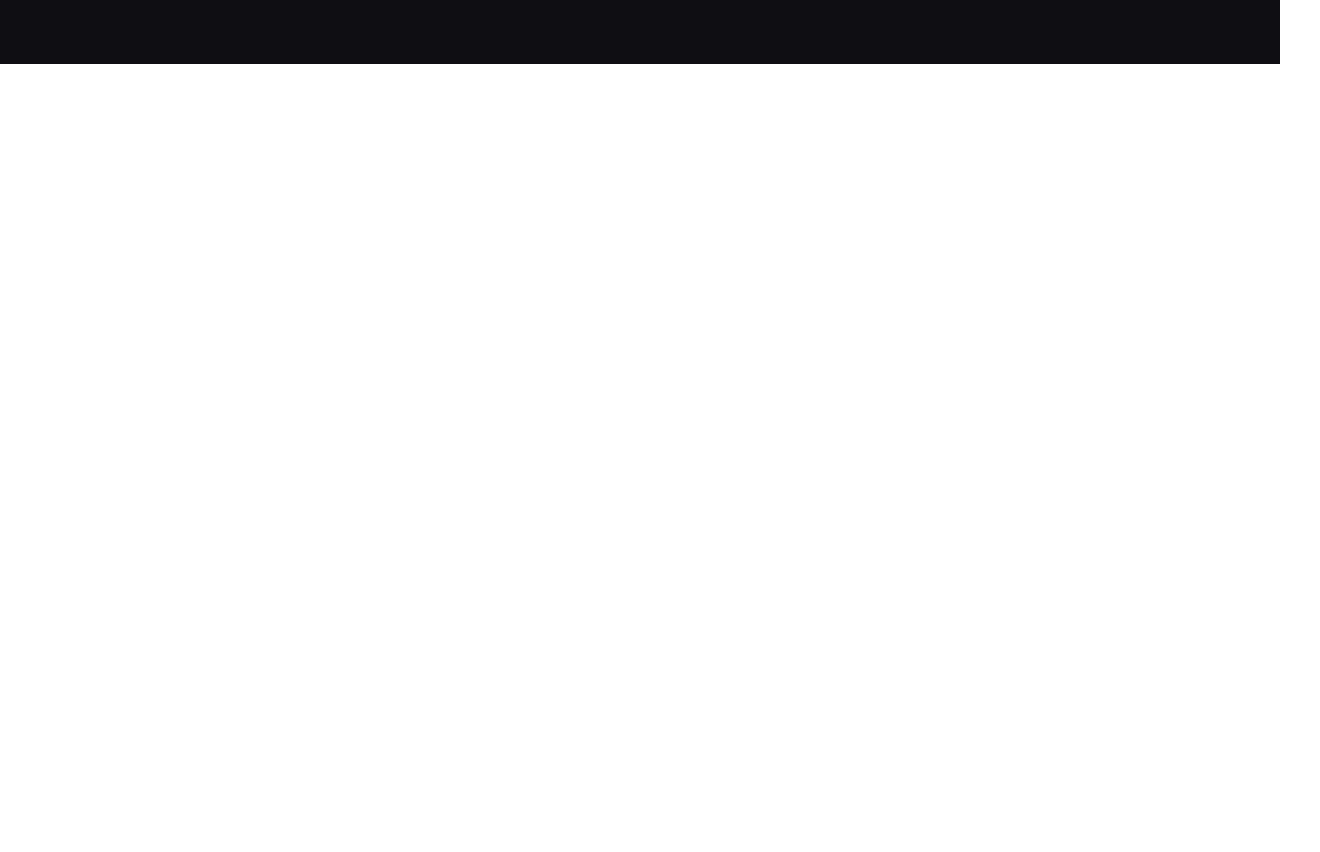
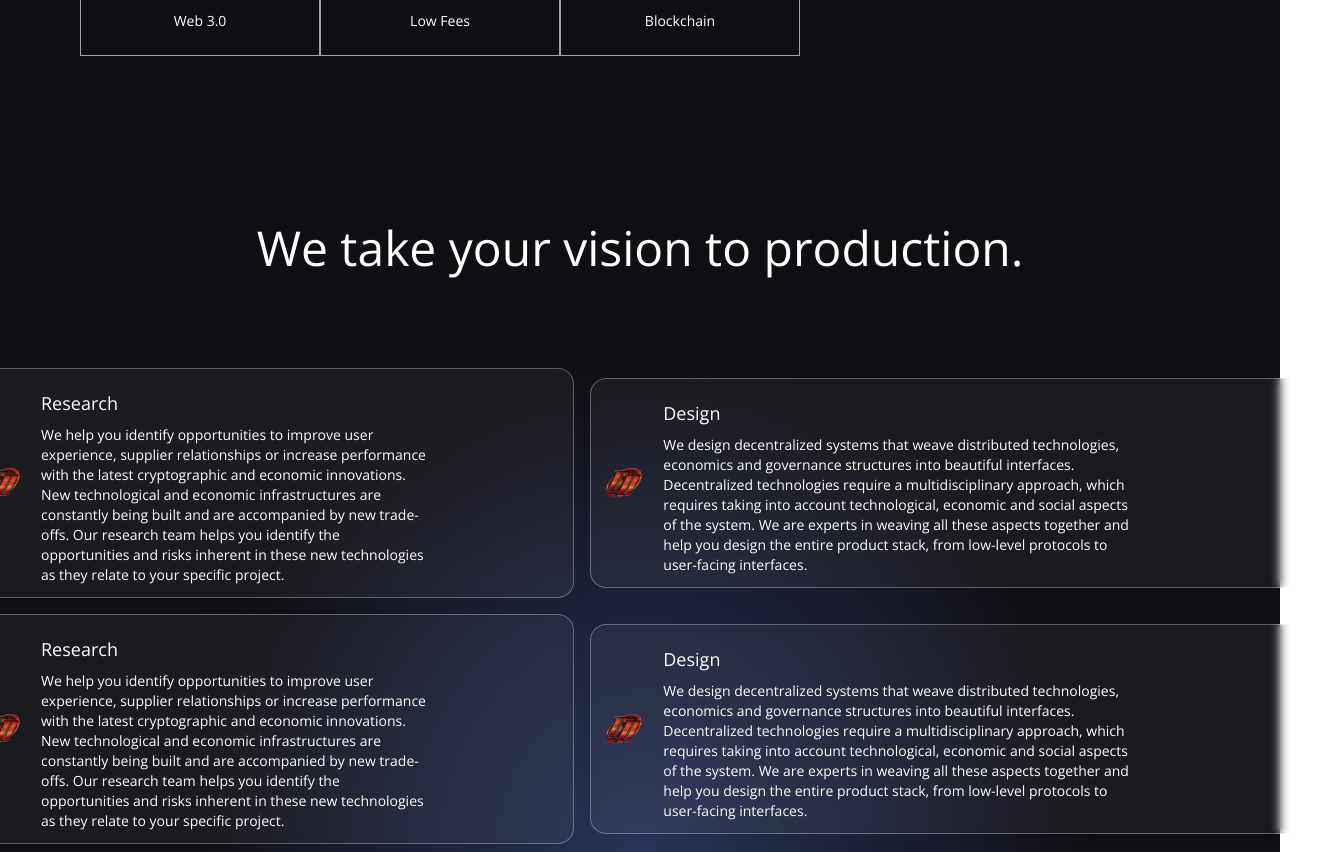
Before and after one commit to aitorzaldua/galiza_labs_website, a Next.js app: page / in a window 1280 px wide. Shown: the part 660-1512 px from the top of the page, 1320 px wide, since content can reach past the window. Before the commit the page ends 800 px from the top, so only its background shows below. Built offline with nearby package versions, Linux system fonts and the light colour scheme.

Commit message:
add services

```diff
--- /dev/null
+++ b/pages/Services.jsx
@@ -0,0 +1,104 @@
+import Image from "next/image";
+import DD from "../images/DraftDigitalLogo.png";
+
+const ServiceCard = ({ color, title, icon, subtitle }) => (
+  <div className="flex flex-row  justify-start items-center white-glassmorphism p-3 m-2 cursor-pointer hover:shadow-xl hover:bg-[#383f51]">
+    <div
+      className={`w-10 h-10 rounded-full flex justify-center items-center ${color}`}
+    >
+      {icon}
+    </div>
+    <div className="ml-5 flex flex-col flex-1">
+      <h1 className="mt-2 text-white text-lg">{title}</h1>
+      <p className="mt-2 text-white text-sm md:w-9/12">{subtitle}</p>
+    </div>
+  </div>
+);
+
+export default function Services() {
+  return (
+    <div className="flex flex-col w-full justify-center items-center gradient-bg-services">
+      <div className="flex mf:flex-row flex-col items-center justify-between py-12 px-4 md:p-20 sm:p-10">
+        <div className="flex-1 flex flex-col justify-start items-start">
+          <h1 className="text-white text-3xl sm:text-5xl py-2">
+            We take your vision to production.
+          </h1>
+        </div>
+      </div>
+
+       <div className="flex-1 flex flex-row justify-start items-center w-[85rem]">
+         <ServiceCard
+           color=""
+           title="Research"
+           icon={<Image src={DD} alt="" />}
+           subtitle={
+             <a>
+               We help you identify opportunities to improve user experience,
+               supplier relationships or increase performance with the latest
+               cryptographic and economic innovations. <br />
+               New technological and economic infrastructures are constantly
+               being built and are accompanied by new trade-offs. Our research
+               team helps you identify the opportunities and risks inherent in
+               these new technologies as they relate to your specific project.
+             </a>
+           }
+         />
+         <ServiceCard
+           color=""
+           title="Design"
+           icon={<Image src={DD} alt="" />}
+           subtitle={
+             <a>
+               We design decentralized systems that weave distributed
+               technologies, economics and governance structures into beautiful
+               interfaces. <br />
+               Decentralized technologies require a multidisciplinary
+               approach, which requires taking into account technological,
+               economic and social aspects of the system. We are experts in
+               weaving all these aspects together and help you design the entire
+               product stack, from low-level protocols to user-facing interfaces.
+             </a>
+           }
+         />
+       </div>
+
+
+       <div className="flex-1 flex flex-row justify-start items-center w-[85rem]">
+         <ServiceCard
+           color=""
+           title="Research"
+           icon={<Image src={DD} alt="" />}
+           subtitle={
+             <a>
+               We help you identify opportunities to improve user experience,
+               supplier relationships or increase performance with the latest
+               cryptographic and economic innovations. <br />
+               New technological and economic infrastructures are constantly
+               being built and are accompanied by new trade-offs. Our research
+               team helps you identify the opportunities and risks inherent in
+               these new technologies as they relate to your specific project.
+             </a>
+           }
+         />
+         <ServiceCard
+           color=""
+           title="Design"
+           icon={<Image src={DD} alt="" />}
+           subtitle={
+             <a>
+               We design decentralized systems that weave distributed
+               technologies, economics and governance structures into beautiful
+               interfaces. <br />
+               Decentralized technologies require a multidisciplinary
+               approach, which requires taking into account technological,
+               economic and social aspects of the system. We are experts in
+               weaving all these aspects together and help you design the entire
+               product stack, from low-level protocols to user-facing interfaces.
+             </a>
+           }
+         />
+       </div>
+
+    </div>
+  );
+}
--- a/pages/Welcome.jsx
+++ b/pages/Welcome.jsx
@@ -1,3 +1,6 @@
+import Image from "next/image";
+import Chess from "../images/chessImage.png";
+
 const companyCommonStyles =
   "min-h-[70px] sm:px-0 px-2 sm:min-w-[120px] flex justify-center items-center border-[0.5px] border-gray-400 text-sm font-light text-white";
 
@@ -32,7 +35,9 @@ export default function Welcome() {
         {/* End of the Left side */}
 
         {/* Rigth side */}
-        <div></div>
+        <div className="md:flex-[0.5] flex-initial justify-center items-center">
+          <Image src={Chess} alt="Chess" className="w-600 cursor-pointer" />
+        </div>
         {/* End of the Rigth side */}
       </div>
     </div>
--- a/pages/index.js
+++ b/pages/index.js
@@ -1,6 +1,7 @@
 import Head from "next/head";
 import Navbar from "./Navbar";
 import Welcome from "./Welcome";
+import Services from "./Services";
 
 export default function Home() {
   return (
@@ -18,6 +19,7 @@ export default function Home() {
           <Navbar />
           <Welcome />
         </div>
+        <Services />
       </div>
     </div>
   );
--- a/styles/globals.css
+++ b/styles/globals.css
@@ -30,6 +30,30 @@ body {
     -webkit-text-fill-color: transparent;
 }
 
+.gradient-bg-services {
+  background-color:#0f0e13;
+  background-image:
+    radial-gradient(at 0% 0%, hsla(253,16%,7%,1) 0, transparent 50%),
+    radial-gradient(at 50% 100%, hsla(225,39%,25%,1) 0, transparent 50%);
+}
+
+.blue-glassmorphism {
+  background: rgb(39, 51, 89, 0.4);
+  border-radius: 16px;
+  box-shadow: 0 4px 30px rgba(0, 0, 0, 0.2);
+  backdrop-filter: blur(5px);
+  -webkit-backdrop-filter: blur(5px);
+  border: 1px solid rgba(0, 0, 0, 0.3);
+}
+
+.white-glassmorphism {
+  background: rgba(255, 255, 255, 0.05);
+  border-radius: 16px;
+  backdrop-filter: blur(5px);
+  -webkit-backdrop-filter: blur(5px);
+  border: 1px solid rgba(255, 255, 255, 0.3);
+}
+
 
 
 @tailwind base;
```
Also changed, not shown: images/chessImage.png (added), images/metmaskLogo.png (added).
